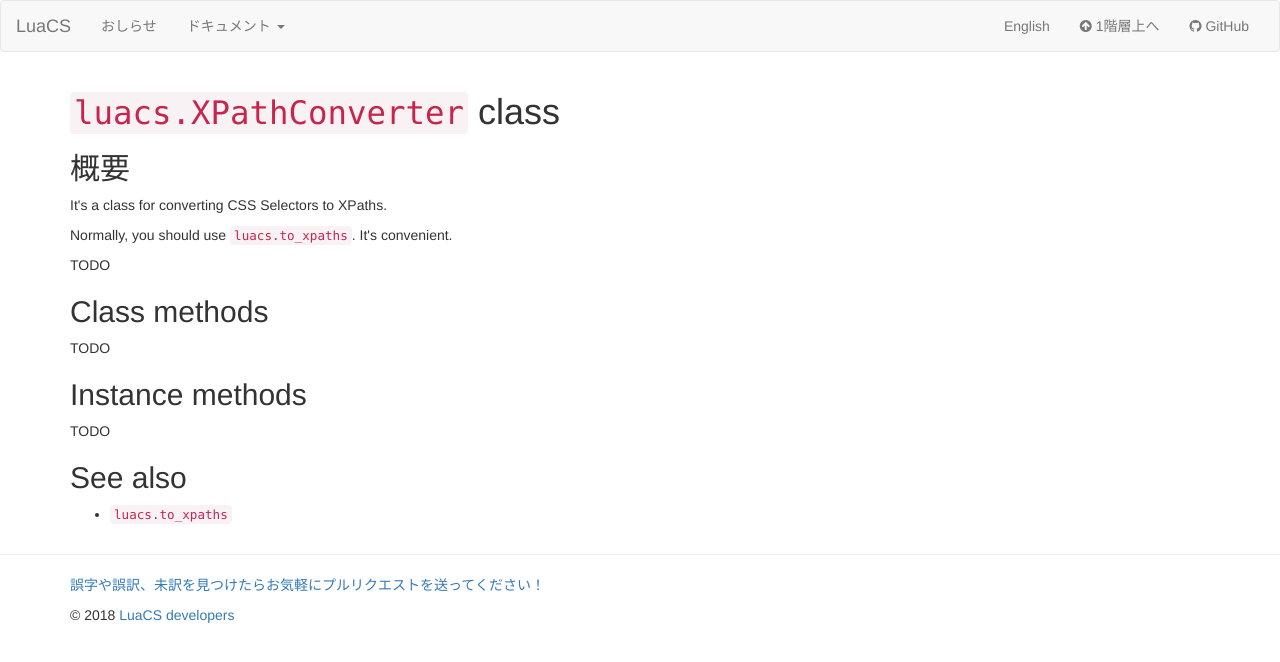
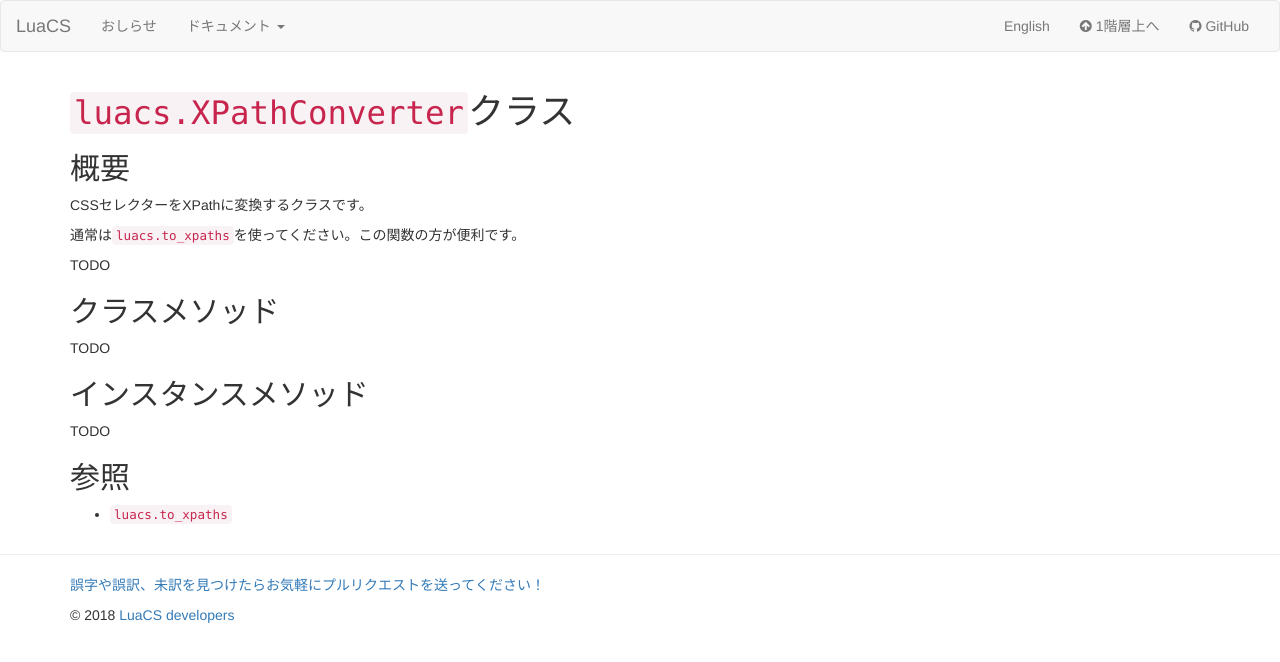
Before and after one commit to clear-code/luacs, a Jekyll site: the page built from docs/ja/reference/xpath-converter.md, in a window 1280 px wide. Shown: the top 662 px of the page. Built offline with Jekyll 4.4.1, drawn with Linux system fonts in a browser that asks for light colours.

Commit message:
Translate

```diff
--- a/docs/ja/reference/xpath-converter.md
+++ b/docs/ja/reference/xpath-converter.md
@@ -2,25 +2,25 @@
 title: luacs.XPathConverter
 ---
 
-# `luacs.XPathConverter` class
+# `luacs.XPathConverter`クラス
 
 ## 概要
 
-It's a class for converting CSS Selectors to XPaths.
+CSSセレクターをXPathに変換するクラスです。
 
-Normally, you should use [`luacs.to_xpaths`][luacs-to-xpaths]. It's convenient.
+通常は[`luacs.to_xpaths`][luacs-to-xpaths]を使ってください。この関数の方が便利です。
 
 TODO
 
-## Class methods
+## クラスメソッド
 
 TODO
 
-## Instance methods
+## インスタンスメソッド
 
 TODO
 
-## See also
+## 参照
 
   * [`luacs.to_xpaths`][luacs-to-xpaths]
 
```
Also changed, not shown: docs/ja/reference/parser.md (+4 -4 lines), 2 other files.
